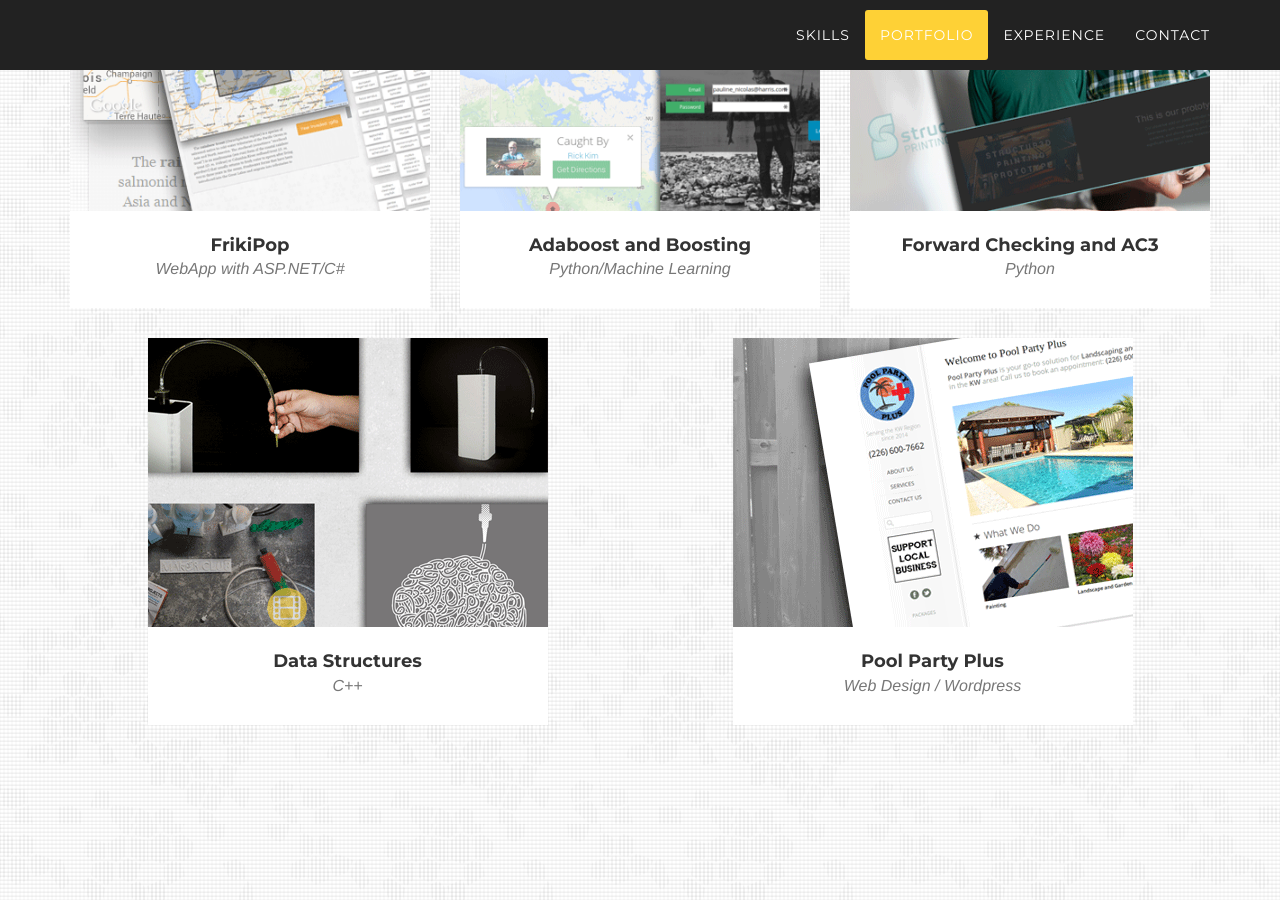
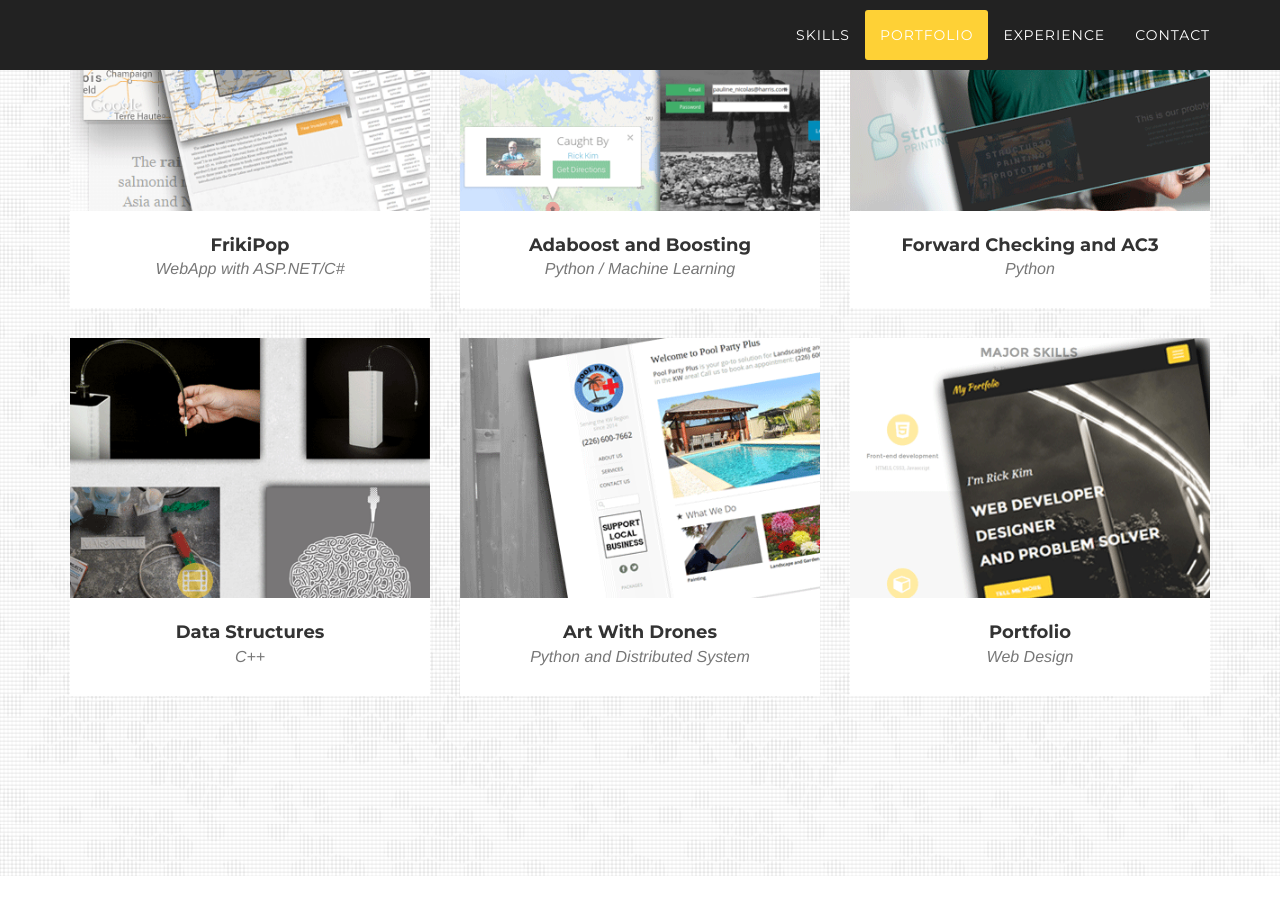
Before and after one commit to agmerino03/agmerino03.github.io, a Jekyll site: the page built from index.html, in a window 1280 px wide and 900 px high, scrolled down 2456 px. Built offline with Jekyll 4.4.1, drawn with Linux system fonts in a browser that asks for light colours; some web fonts are replaced.

Commit message:
New Structure

```diff
--- a/_includes/portfolio_grid.html
+++ b/_includes/portfolio_grid.html
@@ -35,7 +35,7 @@
                     </a>
                     <div class="portfolio-caption">
                         <h4>Adaboost and Boosting</h4>
-                        <p class="text-muted">Python/Machine Learning</p>
+                        <p class="text-muted">Python / Machine Learning</p>
                     </div>
                 </div>
 
@@ -53,28 +53,9 @@
                         <p class="text-muted">Python</p>
                     </div>
                 </div>
-
-                <!-- <div class="col-md-4 col-sm-6 portfolio-item">
-                    <a href="#portfolioModal2" class="portfolio-link" data-toggle="modal">
-                        <div class="portfolio-hover">
-                            <div class="portfolio-hover-content">
-                                <i class="fa fa-plus fa-3x"></i>
-                            </div>
-                        </div>
-                        <img src="img/portfolio/portfolio.png" class="img-responsive" alt="">
-                    </a>
-                    <div class="portfolio-caption">
-                        <h4>Portfolio</h4>
-                        <p class="text-muted">Web Design</p>
-                    </div>
-                </div>          -->
-
             </div>
-             <div class="row">
-
-
-
-                <div class="col-md-6 col-sm-6 portfolio-item">
+            <div class="row">
+                <div class="col-md-4 col-sm-6 portfolio-item">
                     <a href="#portfolioModal4" class="portfolio-link" data-toggle="modal">
                         <div class="portfolio-hover">
                             <div class="portfolio-hover-content">
@@ -89,7 +70,7 @@
                     </div>
                 </div>
 
-                <div class="col-md-6 col-sm-6 portfolio-item">
+                <div class="col-md-4 col-sm-6 portfolio-item">
                     <a href="#portfolioModal5" class="portfolio-link" data-toggle="modal">
                         <div class="portfolio-hover">
                             <div class="portfolio-hover-content">
@@ -99,8 +80,23 @@
                         <img src="img/portfolio/poolparty.png" class="img-responsive" alt="">
                     </a>
                     <div class="portfolio-caption">
-                        <h4>Pool Party Plus</h4>
-                        <p class="text-muted">Web Design / Wordpress</p>
+                        <h4>Art With Drones</h4>
+                        <p class="text-muted">Python and Distributed System</p>
+                    </div>
+                </div>
+
+                <div class="col-md-4 col-sm-6 portfolio-item">
+                    <a href="#portfolioModal2" class="portfolio-link" data-toggle="modal">
+                        <div class="portfolio-hover">
+                            <div class="portfolio-hover-content">
+                                <i class="fa fa-plus fa-3x"></i>
+                            </div>
+                        </div>
+                        <img src="img/portfolio/portfolio.png" class="img-responsive" alt="">
+                    </a>
+                    <div class="portfolio-caption">
+                        <h4>Portfolio</h4>
+                        <p class="text-muted">Web Design</p>
                     </div>
                 </div>
 
```
